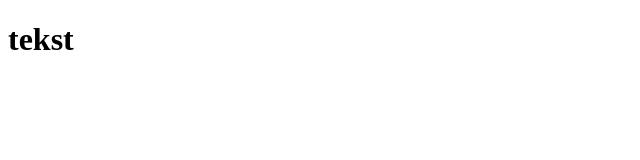
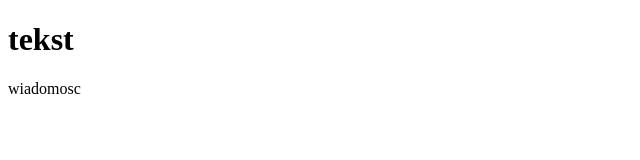
Before and after one commit to PiotrTancula/gitpractice, a plain HTML site: page index.html in a window 1280 px wide. Shown: the full height of the page, 0-640 px from the left. Drawn offline with Linux system fonts and the light colour scheme.

Commit message:
add p text to index html

```diff
--- a/index.html
+++ b/index.html
@@ -8,5 +8,6 @@
 </head>
 <body>
   <h1>tekst</h1>
+  <p>wiadomosc</p>
 </body>
 </html>
```
